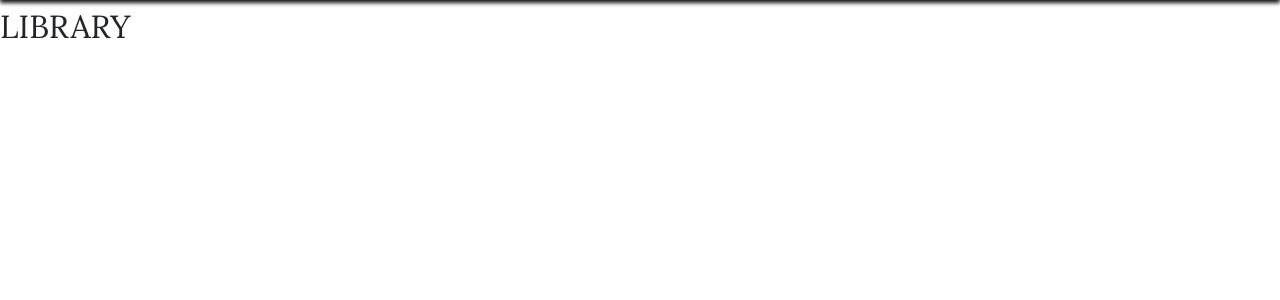
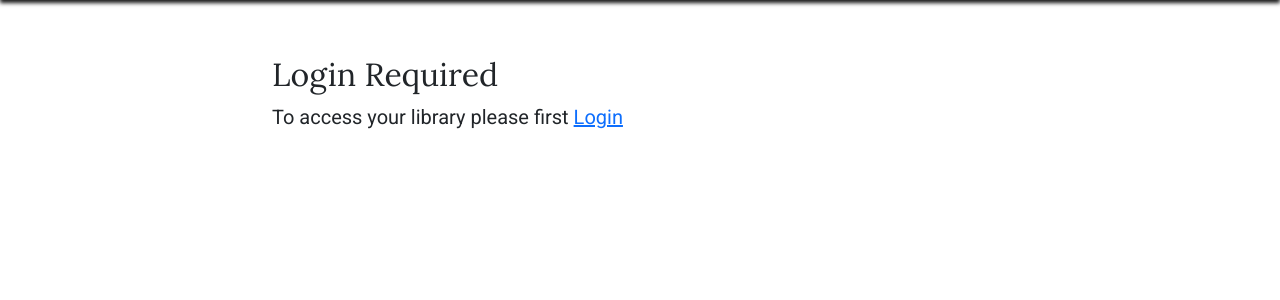
Before and after one commit to Gary-Burke/book-lovers-market, a Django app: page /library/ in a window 1280 px wide. Shown: the part 66-366 px from the top of the page. Run offline with Django 5.2, Linux system fonts and the light colour scheme; some libraries are stand-ins or nearby versions.

Commit message:
Add user authentication to library template

```diff
--- a/library/templates/library/library.html
+++ b/library/templates/library/library.html
@@ -2,5 +2,23 @@
 {% load static %}
 
 {% block content %}
+
+{% if user.is_authenticated %}
+
 <h2>LIBRARY</h2>
+
+{% else %}
+
+<div class="container">
+    <div class="row">
+        <div class="col-md-8 mt-5 offset-md-2">
+            <h2>Login Required</h2>
+            <p class="lead">To access your library please first <a href="{% url 'account_login' %}">Login</a>
+            </p>
+        </div>
+    </div>
+</div>
+
+{% endif %}
+
 {% endblock %}
--- a/library/views.py
+++ b/library/views.py
@@ -15,6 +15,10 @@ def library_books(request):
 
 
 def fetch_book_by_isbn(isbn):
+    """
+    Fetches an object from Google Books API based on the ISBN argument.
+    Returns the book title, author and thumbnail image of given ISBN.
+    """
     url = f"https://www.googleapis.com/books/v1/volumes?q=isbn:{isbn}"
     response = requests.get(url)
     data = response.json()
@@ -34,6 +38,11 @@ def fetch_book_by_isbn(isbn):
 
 
 def add_book_by_isbn(request):
+    """
+    Displays a form to enter ISBN number
+    Calls fetch_book_by_isbn view and passes user input as ISBN
+    If the ISBN is found, then it will update the Book model
+    """
     if request.method == "POST":
         add_form = ISBNForm(request.POST)
 
```
